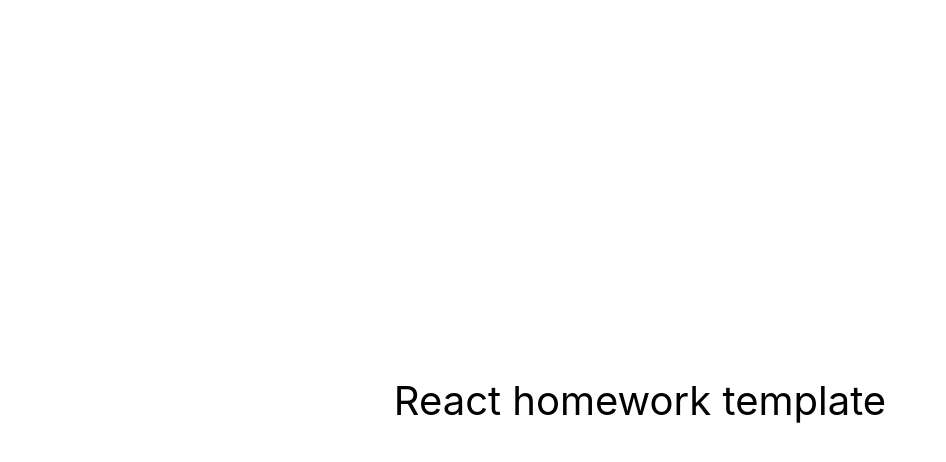
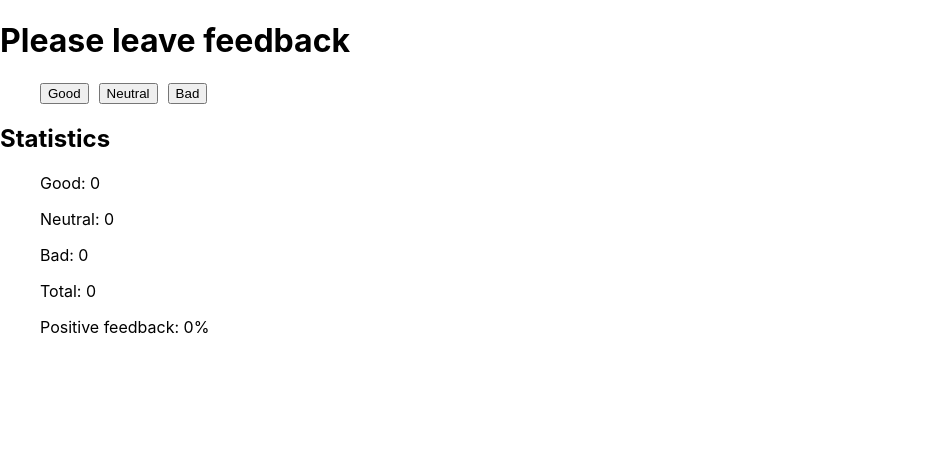
Before and after one commit to Serhii-Ivasiuk/goit-react-hw-04-feedback, a React (Create React App) app: page / in a window 1280 px wide. Shown: the top 462 px of the page, without its empty margins (0-946 px from the left). Built offline with nearby package versions, Linux system fonts and the light colour scheme.

Commit message:
add state update logic

```diff
--- a/src/components/App.jsx
+++ b/src/components/App.jsx
@@ -1,16 +1,72 @@
-export const App = () => {
-  return (
-    <div
-      style={{
-        height: '100vh',
-        display: 'flex',
-        justifyContent: 'center',
-        alignItems: 'center',
-        fontSize: 40,
-        color: '#010101'
-      }}
-    >
-      React homework template
-    </div>
-  );
-};
+import React from 'react';
+
+export class App extends React.Component {
+  state = {
+    good: 0,
+    neutral: 0,
+    bad: 0,
+  };
+
+  handleGoodFeedback = () =>
+    this.setState(prevState => ({ good: prevState.good + 1 }));
+
+  handleNeutralFeedback = () =>
+    this.setState(prevState => ({ neutral: prevState.neutral + 1 }));
+
+  handleBadFeedback = () =>
+    this.setState(prevState => ({ bad: prevState.bad + 1 }));
+
+  countTotalFeedback = () =>
+    Object.values(this.state).reduce((total, value) => (total += value), 0);
+
+  countPositiveFeedbackPercentage = () =>
+    this.countTotalFeedback() === 0
+      ? 0
+      : Math.trunc((this.state.good / this.countTotalFeedback()) * 100);
+
+  render() {
+    return (
+      <div>
+        <h1>Please leave feedback</h1>
+
+        <ul style={{ display: 'flex', gap: 10 }}>
+          <li>
+            <button type="button" onClick={this.handleGoodFeedback}>
+              Good
+            </button>
+          </li>
+          <li>
+            <button type="button" onClick={this.handleNeutralFeedback}>
+              Neutral
+            </button>
+          </li>
+          <li>
+            <button type="button" onClick={this.handleBadFeedback}>
+              Bad
+            </button>
+          </li>
+        </ul>
+
+        <h2>Statistics</h2>
+
+        <ul>
+          <li>
+            <p>Good: {this.state.good}</p>
+          </li>
+          <li>
+            <p>Neutral: {this.state.neutral}</p>
+          </li>
+          <li>
+            <p>Bad: {this.state.bad}</p>
+          </li>
+          <li>
+            <p>Total: {this.countTotalFeedback()}</p>
+          </li>
+          <li>
+            <p>Positive feedback: {this.countPositiveFeedbackPercentage()}%</p>
+          </li>
+        </ul>
+      </div>
+    );
+  }
+}
--- a/src/index.css
+++ b/src/index.css
@@ -1,4 +1,4 @@
-@import-normalize; /* bring in normalize.css styles */
+@import-normalize;
 
 body {
   margin: 0;
@@ -13,3 +13,7 @@
   font-family: source-code-pro, Menlo, Monaco, Consolas, 'Courier New',
     monospace;
 }
+
+ul {
+  list-style: none;
+}
```
Also changed, not shown: 1 other file (tests, documents, lock files or other folders).
